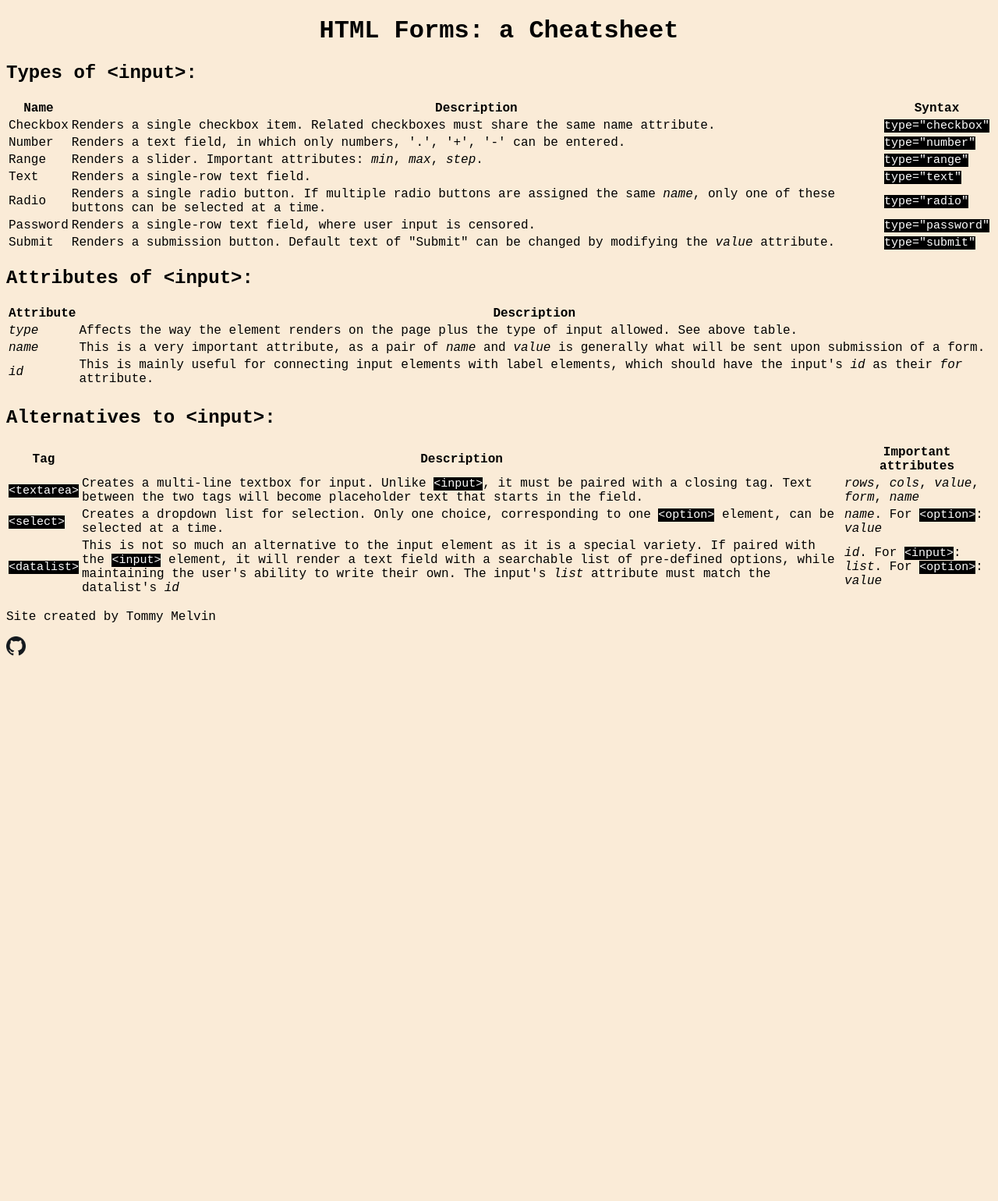
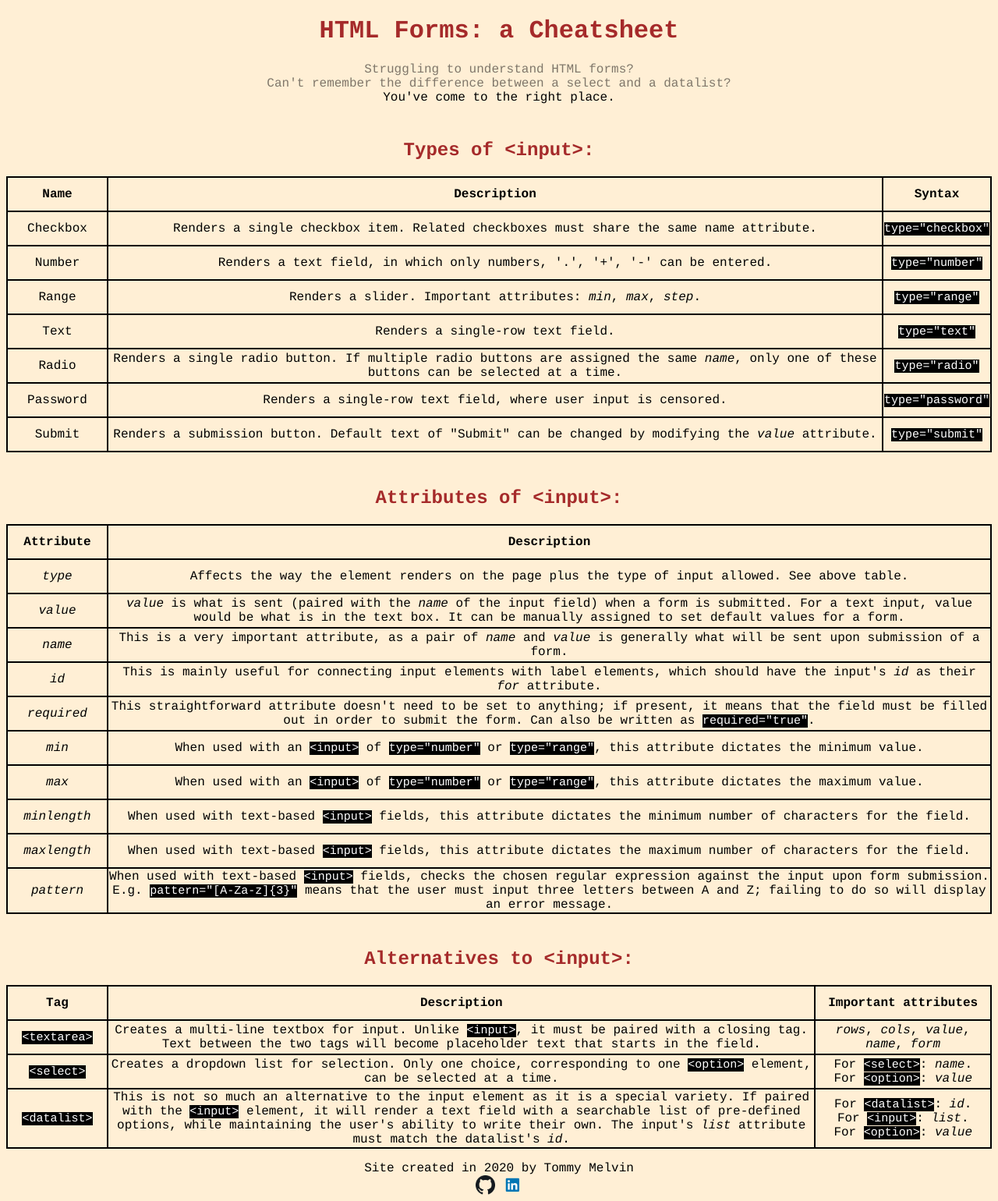
Before and after one commit to react-learner-codecademy/forms-cheatsheet, a plain HTML site: page index.html in a window 1280 px wide. Shown: the whole page at 78% size. Before the commit the page ends 854 px from the top, so only its background shows below. Drawn offline with Linux system fonts and the light colour scheme.

Commit message:
Added more styling for tables
Also added more content in "attribute" table + footer link to LinkedIn

```diff
--- a/index.html
+++ b/index.html
@@ -9,6 +9,11 @@
 <body>
     <header>
         <h1>HTML Forms: a Cheatsheet</h1>
+        <div class="intro">
+            <p>Struggling to understand HTML forms?</p>
+            <p>Can't remember the difference between a select and a datalist?</p>
+            <p id="intro-end"> You've come to the right place.</p>
+        </div>
     </header>
 
     <main>
@@ -78,6 +83,10 @@
                         <td>Affects the way the element renders on the page plus the type of input allowed. See above table.</td>
                     </tr>
                     <tr>
+                        <td><em>value</em></td>
+                        <td><em>value</em> is what is sent (paired with the <em>name</em> of the input field) when a form is submitted. For a text input, value would be what is in the text box. It can be manually assigned to set default values for a form.</td>
+                    </tr>
+                    <tr>
                         <td><em>name</em></td>
                         <td>This is a very important attribute, as a pair of <em>name</em> and <em>value</em> is generally what will be sent upon submission of a form.</td>
                     </tr>
@@ -86,7 +95,28 @@
                         <td>This is mainly useful for connecting input elements with label elements, which should have the input's <em>id</em> as their <em>for</em> attribute.</td>
                     </tr>
                     <tr>
-                        <td></td>
+                        <td><em>required</em></td>
+                        <td>This straightforward attribute doesn't need to be set to anything; if present, it means that the field must be filled out in order to submit the form. Can also be written as <span class="code-text">required="true"</span>.</td>
+                    </tr>
+                    <tr>
+                        <td><em>min</em></td>
+                        <td>When used with an <span class="code-text">&lt;input&gt;</span> of <span class="code-text">type="number"</span> or <span class="code-text">type="range"</span>, this attribute dictates the minimum value.</td>
+                    </tr>
+                    <tr>
+                        <td><em>max</em></td>
+                        <td>When used with an <span class="code-text">&lt;input&gt;</span> of <span class="code-text">type="number"</span> or <span class="code-text">type="range"</span>, this attribute dictates the maximum value.</td>
+                    </tr>
+                    <tr>
+                        <td><em>minlength</em></td>
+                        <td>When used with text-based <span class="code-text">&lt;input&gt;</span> fields, this attribute dictates the minimum number of characters for the field.</td>
+                    </tr>
+                    <tr>
+                        <td><em>maxlength</em></td>
+                        <td>When used with text-based <span class="code-text">&lt;input&gt;</span> fields, this attribute dictates the maximum number of characters for the field.</td>
+                    </tr>
+                    <tr>
+                        <td><em>pattern</em></td>
+                        <td>When used with text-based <span class="code-text">&lt;input&gt;</span> fields, checks the chosen regular expression against the input upon form submission. E.g. <span class="code-text">pattern="[A-Za-z]{3}"</span> means that the user must input three letters between A and Z; failing to do so will display an error message.</td>
                     </tr>
                 </tbody>
             </table>
@@ -106,17 +136,17 @@
                     <tr>
                         <td><span class="code-text">&lt;textarea&gt;</span></td>
                         <td>Creates a multi-line textbox for input. Unlike <span class="code-text">&lt;input&gt;</span>, it must be paired with a closing tag. Text between the two tags will become placeholder text that starts in the field.</td>
-                        <td><em>rows</em>, <em>cols</em>, <em>value</em>, <em>form</em>, <em>name</em></td>
+                        <td class="important-attributes"><em>rows</em>, <em>cols</em>, <em>value</em>, <em>name</em>, <em>form</em></td>
                     </tr>
                     <tr>
                         <td><span class="code-text">&lt;select&gt;</span></td>
                         <td>Creates a dropdown list for selection. Only one choice, corresponding to one <span class="code-text">&lt;option&gt;</span> element, can be selected at a time.</td>
-                        <td><em>name</em>. For <span class="code-text">&lt;option&gt;</span>: <em>value</em></td>
+                        <td class="important-attributes">For <span class="code-text">&lt;select&gt;</span>: <em>name</em>.<br>For <span class="code-text">&lt;option&gt;</span>: <em>value</em></td>
                     </tr>
                     <tr>
                         <td><span class="code-text">&lt;datalist&gt;</span></td>
-                        <td>This is not so much an alternative to the input element as it is a special variety. If paired with the <span class="code-text">&lt;input&gt;</span> element, it will render a text field with a searchable list of pre-defined options, while maintaining the user's ability to write their own. The input's <em>list</em> attribute must match the datalist's <em>id</em></td>
-                        <td><em>id</em>. For <span class="code-text">&lt;input&gt;</span>: <em>list</em>. For <span class="code-text">&lt;option&gt;</span>: <em>value</em></td>
+                        <td>This is not so much an alternative to the input element as it is a special variety. If paired with the <span class="code-text">&lt;input&gt;</span> element, it will render a text field with a searchable list of pre-defined options, while maintaining the user's ability to write their own. The input's <em>list</em> attribute must match the datalist's <em>id</em>.</td>
+                        <td class="important-attributes">For <span class="code-text">&lt;datalist&gt;</span>: <em>id</em>.<br>For <span class="code-text">&lt;input&gt;</span>: <em>list</em>.<br>For <span class="code-text">&lt;option&gt;</span>: <em>value</em></td>
                     </tr>
                 </tbody>
             </table>
@@ -124,8 +154,9 @@
     </main>
 
     <footer>
-        <p>Site created by Tommy Melvin</p>
-        <a href="https://github.com/react-learner" target="_blank"><img class="footer-logo" src="./github-logo.png" alt="Github Link" /></a>
+        <p id="byline">Site created in 2020 by Tommy Melvin</p>
+        <a href="https://github.com/react-learner" target="_blank"><img class="footer-logo" src="./github-logo.png" alt="Github" /></a>
+        <a href="https://www.linkedin.com/in/tommy-melvin-66a351126/" target="_blank"><img class="footer-logo" src="./linkedin-logo.png" alt="Linkedin" /></a>
     </footer>
 </body>
 
--- a/style.css
+++ b/style.css
@@ -1,7 +1,8 @@
 body {
-    font-family: monospace;
+    font-family: "Courier", monospace;
     font-size: 16px;
-    background-color: antiquewhite;
+    background-color: papayawhip;
+    text-align: center;
 }
 
 .footer-logo {
@@ -11,10 +12,44 @@ body {
 .code-text {
     background-color: black;
     color: white;
-    font-family: monospace;
     font-size: 15px;
 }
 
-h1 {
-    text-align: center;
+h1, h2 {
+    color: brown;
 }
+
+td, th {
+    border: 2px solid black;
+    height: 40px;
+    min-width: 125px;
+}
+
+table {
+    border-collapse: collapse;
+    width: 100%;
+}
+
+.important-attributes {
+    min-width: 200px;
+}
+
+.intro p {
+    padding-bottom: 0px;
+    padding-top: 0px;
+    margin-bottom: 0px;
+    margin-top: 0px;
+    opacity: 0.5;
+}
+
+#intro-end {
+    opacity: 10;
+}
+
+article {
+    padding-top: 25px;
+}
+
+#byline {
+    margin-bottom: 0px;
+}
```
Also changed, not shown: linkedin-logo.png (added).
